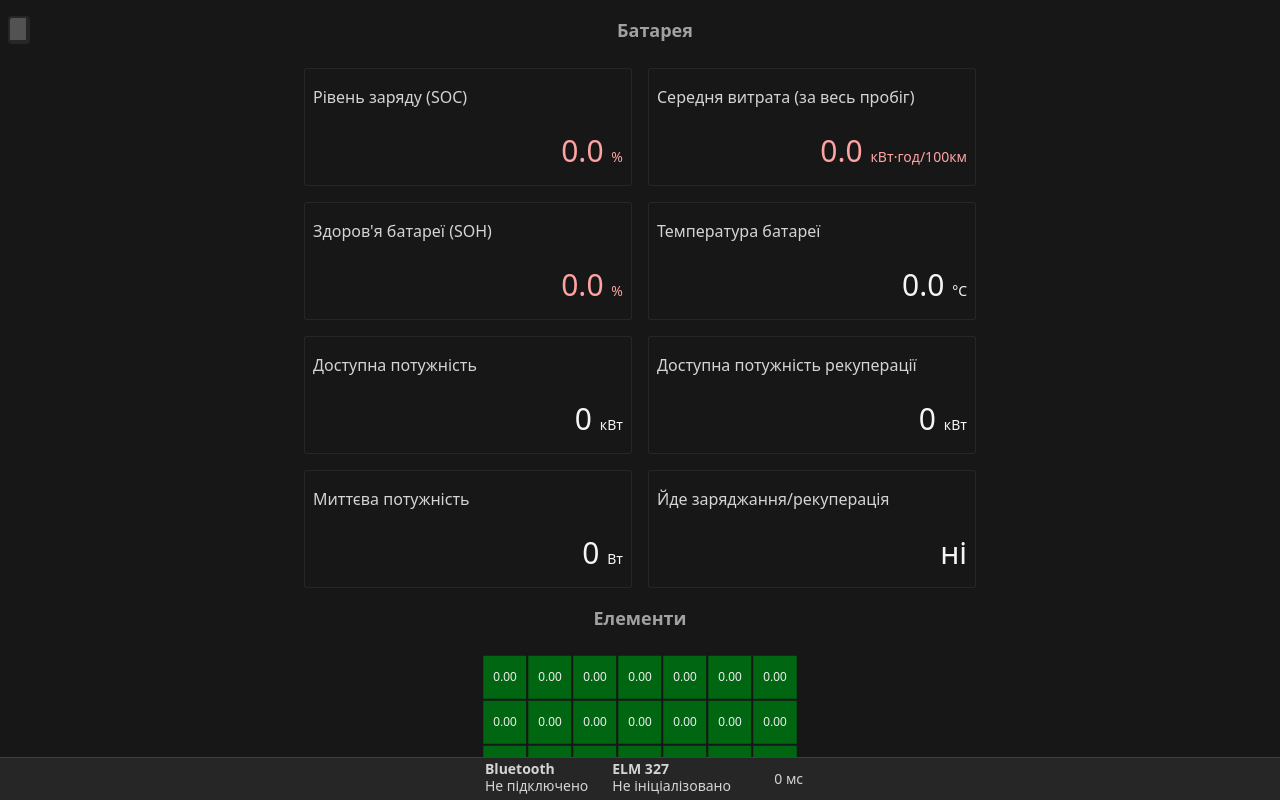
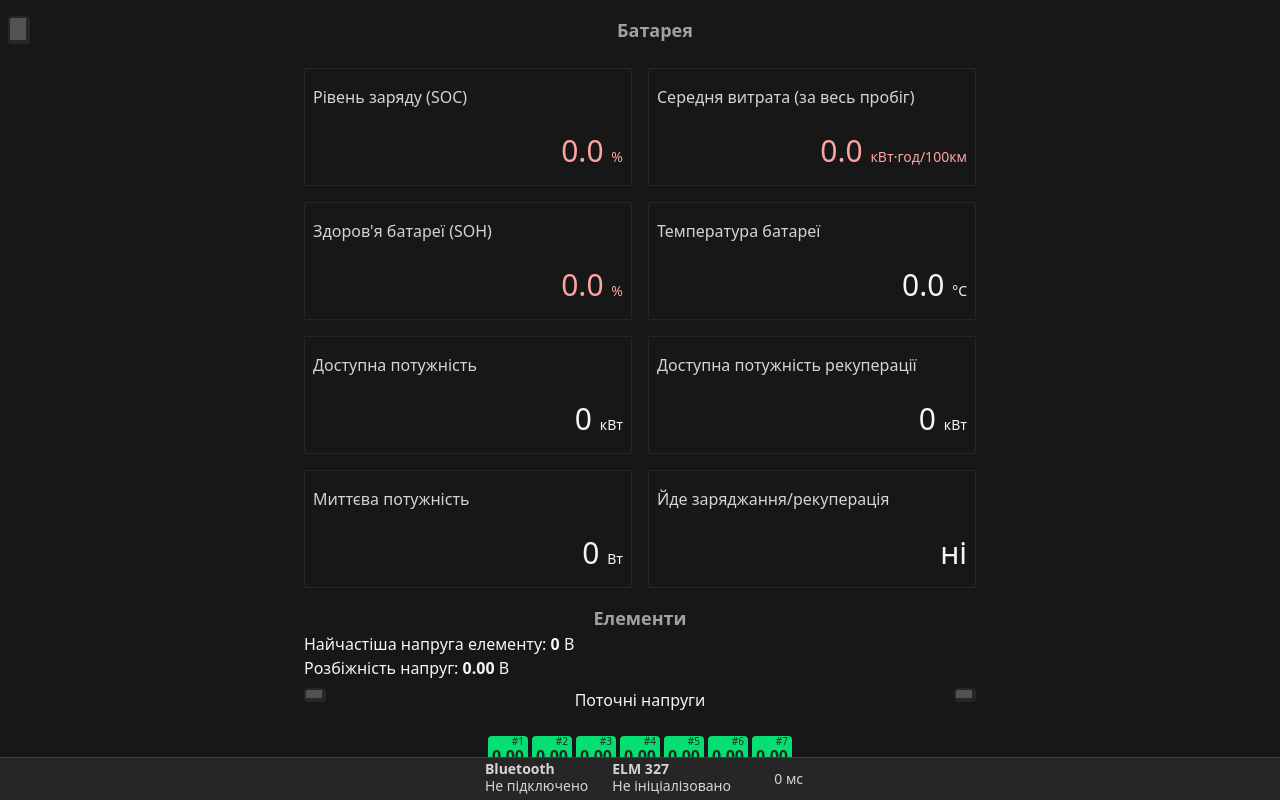
Before and after one commit to Tuoris/niro-spy, a SvelteKit app: page /battery in a window 1280 px wide. Built offline with nearby package versions, Linux system fonts and the light colour scheme; what @iconify/tailwind4 would draw is missing.

Commit message:
Update Battery Cell Voltage view

```diff
--- a/src/lib/common/constants/cell-voltage.constants.ts
+++ b/src/lib/common/constants/cell-voltage.constants.ts
@@ -101,7 +101,7 @@ export const CELL_VOLTAGE_NAMES = {
 
 export const CELL_VOLTAGE_PARAMS_CONFIG = [
 	...Object.values(CELL_VOLTAGE_NAMES).map((cellVoltageName, index) => ({
-		name: `Напруга комірки ${index + 1}`,
+		name: `Напруга елементу батареї ${index + 1}`,
 		field: cellVoltageName,
 		exampleValue: 3.7,
 		range: [2.4, 4.2],
--- a/src/routes/battery/+page.svelte
+++ b/src/routes/battery/+page.svelte
@@ -1,10 +1,8 @@
 <script lang="ts">
 	import { PARAM_FIELDS, type FieldType } from '$lib/common/constants/common-params.constants';
 	import ButtonLink from '$lib/components/button-link.svelte';
+	import Button from '$lib/components/button.svelte';
 	import { paramsState } from '$lib/params.svelte';
-	let chartsElement: HTMLDivElement;
-	let chart: ECharts;
-	import { init, graphic, type ECharts, type EChartsOption } from 'echarts';
 
 	const NUMBER_OF_BATTERY_CELLS = 98;
 	const NUMBER_OF_ROWS = 7;
@@ -20,6 +18,18 @@
 		}
 
 		const lastValue = liveValuesForParam[liveValuesForParam.length - 1].value;
+
+		return lastValue;
+	};
+
+	const getMinLiveValue = (field: FieldType) => {
+		const liveValuesForParam = liveValues[field];
+
+		if (!liveValuesForParam?.length) {
+			return 0;
+		}
+
+		const lastValue = Math.min(...liveValues[field].map((value) => value.value));
 
 		return lastValue;
 	};
@@ -44,7 +54,12 @@
 		return average;
 	});
 
-	let values = $derived(
+	let isPaused = $state(false);
+	let trackMinCellVoltages = $state(false);
+
+	let lastCellVoltages: number[] = $state([]);
+
+	let cellVoltageValues = $derived(
 		Array.from({ length: NUMBER_OF_BATTERY_CELLS }).map((_, index) => {
 			return getLastLiveValue(
 				`cellVoltage${(index + 1).toString().padStart(2, '0')}` as keyof typeof liveValues
@@ -52,49 +67,23 @@
 		})
 	);
 
-	const rows = Array.from({ length: NUMBER_OF_ROWS }).map((_, index) => index);
-	const columns = Array.from({ length: NUMBER_OF_COLUMNS }).map((_, index) => index);
-	const data = $derived(
-		rows.map((row) => columns.map((column) => [row, column, values[row * 8 + column]])).flat()
+	const cellVoltagesToDisplay = $derived(
+		isPaused
+			? lastCellVoltages
+			: trackMinCellVoltages
+				? Array.from({ length: NUMBER_OF_BATTERY_CELLS }).map((_, index) => {
+						return getMinLiveValue(
+							`cellVoltage${(index + 1).toString().padStart(2, '0')}` as keyof typeof liveValues
+						);
+					})
+				: cellVoltageValues
 	);
 
-	const staticOptions: EChartsOption = {
-		animationDurationUpdate: 100,
-		animationDelayUpdate: 0,
-		animationDuration: 0,
-		backgroundColor: 'transparent',
-
-		grid: {
-			height: '90%',
-			width: '90%',
-			left: 'center',
-			top: '1%'
-		},
-		xAxis: {
-			type: 'category',
-			data: rows,
-			show: false,
-			inverse: false
-		},
-		yAxis: {
-			type: 'category',
-			show: false,
-			inverse: true,
-			data: columns
-		}
-	};
-
-	$effect(() => {
-		chart = init(chartsElement, 'dark', { renderer: 'canvas' });
-		window.addEventListener('resize', () => chart.resize());
-		chart.setOption(staticOptions);
-	});
-
-	$effect(() => {
+	const mostCommonValue = $derived.by(() => {
 		const valuesCount: Record<string, number> = {};
 
-		for (let i = 0; i < values.length; i++) {
-			const value = (values[i] * 100).toFixed();
+		for (let i = 0; i < cellVoltagesToDisplay.length; i++) {
+			const value = (cellVoltagesToDisplay[i] * 100).toFixed();
 			if (!valuesCount[value]) {
 				valuesCount[value] = 0;
 			}
@@ -105,83 +94,29 @@
 		const mostCommonValueAsString = Object.entries(valuesCount).sort((a, b) => b[1] - a[1])[0][0];
 		const mostCommonValue = parseInt(mostCommonValueAsString) / 100;
 
-		const red = '#ba0000';
-		const yellow = '#d69d00';
-		const green = '#006611';
+		return mostCommonValue;
+	});
 
-		chart.setOption({
-			tooltip: {
-				formatter: ({ seriesName, dataIndex, data }) =>
-					`<strong>${seriesName} ${dataIndex + 1}</strong><br>${data[2].toFixed(2)} В`
-			},
-			visualMap: {
-				show: false,
-				type: 'piecewise',
-				orient: 'horizontal',
-				left: 'center',
-				bottom: '0',
-				pieces: [
-					{
-						min: mostCommonValue - 1,
-						max: mostCommonValue - 0.2 - 0.001,
-						color: red,
-						label: '>  - 0.2 В'
-					},
-					{
-						min: mostCommonValue - 0.2,
-						max: mostCommonValue - 0.02 - 0.001,
-						color: yellow,
-						label: '> - 0.02 В'
-					},
-					{
-						min: mostCommonValue - 0.02,
-						max: mostCommonValue + 0.02,
-						color: green,
-						label: `${mostCommonValue}`
-					},
-					{
-						min: mostCommonValue + 0.02,
-						max: mostCommonValue + 0.2,
-						color: yellow,
-						label: '> + 0.02 В'
-					},
-					{
-						min: mostCommonValue + 0.2,
-						max: mostCommonValue + 1,
-						color: red,
-						label: '>  - 0.2 В'
-					}
-				],
-				outOfRange: {
-					color: red
-				}
-			},
-			series: [
-				{
-					label: {
-						show: true,
-						formatter: ({ data }) => (data as number[])[2].toFixed(2)
-					},
-					data: data,
-					name: 'Напруга модуля',
-					type: 'heatmap',
-					orient: 'vertical',
+	const goodCellThreshold = 0.035;
+	const warningCellThreshold = 0.2;
 
-					itemStyle: {
-						borderWidth: 2,
-						borderType: 'solid',
-						borderColor: 'rgb(23 23 23)'
-					},
-					emphasis: {
-						itemStyle: {
-							shadowBlur: 10,
-							shadowColor: 'rgba(0, 0, 0, 0.5)'
-						}
-					}
-				}
-			]
-		});
-	});
+	const getCellColorClass = (currentValue: number, mostCommonValue: number) => {
+		if (
+			currentValue > mostCommonValue - goodCellThreshold &&
+			currentValue < mostCommonValue + goodCellThreshold
+		) {
+			return 'bg-green-400';
+		}
+
+		if (
+			currentValue > mostCommonValue - warningCellThreshold &&
+			currentValue < mostCommonValue + warningCellThreshold
+		) {
+			return 'bg-yellow-400';
+		}
+
+		return 'bg-red-400';
+	};
 </script>
 
 {#snippet valueCard(name: string, value: string, unit: string, showWarning: boolean = false)}
@@ -231,7 +166,59 @@
 	</div>
 
 	<h2 class="text-center text-lg font-bold dark:text-neutral-400">Елементи</h2>
+	<div class="mx-auto max-w-2xl">
+		<div>Найчастіша напруга елементу: <strong>{mostCommonValue}</strong> В</div>
+		<div>
+			Розбіжність напруг: <strong>
+				{Math.abs(Math.max(...cellVoltageValues) - Math.min(...cellVoltageValues)).toFixed(2)}
+			</strong> В
+		</div>
+		<div class="flex items-start justify-between gap-2 py-2">
+			<Button
+				aria-label="Показувати мінімальні/середні напруги"
+				variant="tertiary"
+				size="compact"
+				onclick={() => (trackMinCellVoltages = !trackMinCellVoltages)}
+				><span
+					class={trackMinCellVoltages
+						? 'icon-[mdi--align-vertical-center]'
+						: 'icon-[mdi--align-vertical-bottom]'}
+				></span></Button
+			>
+			<h3>{trackMinCellVoltages ? 'Мінімальні напруги' : 'Поточні напруги'}</h3>
+			<Button
+				variant="tertiary"
+				size="compact"
+				aria-label="Пауза/Відновити"
+				onclick={() => {
+					lastCellVoltages = cellVoltageValues;
+					isPaused = !isPaused;
+				}}
+			>
+				<span class={[isPaused ? 'icon-[mdi--play]' : 'icon-[mdi--pause]']}></span>
+			</Button>
+		</div>
+	</div>
 	<div class="flex w-full justify-center py-4">
-		<div bind:this={chartsElement} style={`height: 700px; width: 100%; max-width: 350px`}></div>
+		<div class="grid grid-cols-7 gap-1">
+			{#each { length: NUMBER_OF_ROWS } as _, rowIndex}
+				{#each { length: NUMBER_OF_COLUMNS } as _, columnIndex}
+					<div
+						class={[
+							'relative flex h-10 w-10 items-center justify-center rounded-sm font-bold text-neutral-800',
+							getCellColorClass(
+								cellVoltagesToDisplay[rowIndex * NUMBER_OF_COLUMNS + columnIndex],
+								mostCommonValue
+							)
+						]}
+					>
+						<small class="absolute top-[-2px] right-1 text-[10px] font-normal">
+							#{rowIndex * NUMBER_OF_COLUMNS + columnIndex + 1}
+						</small>
+						{cellVoltagesToDisplay[rowIndex * NUMBER_OF_COLUMNS + columnIndex].toFixed(2)}
+					</div>
+				{/each}
+			{/each}
+		</div>
 	</div>
 </div>
```
